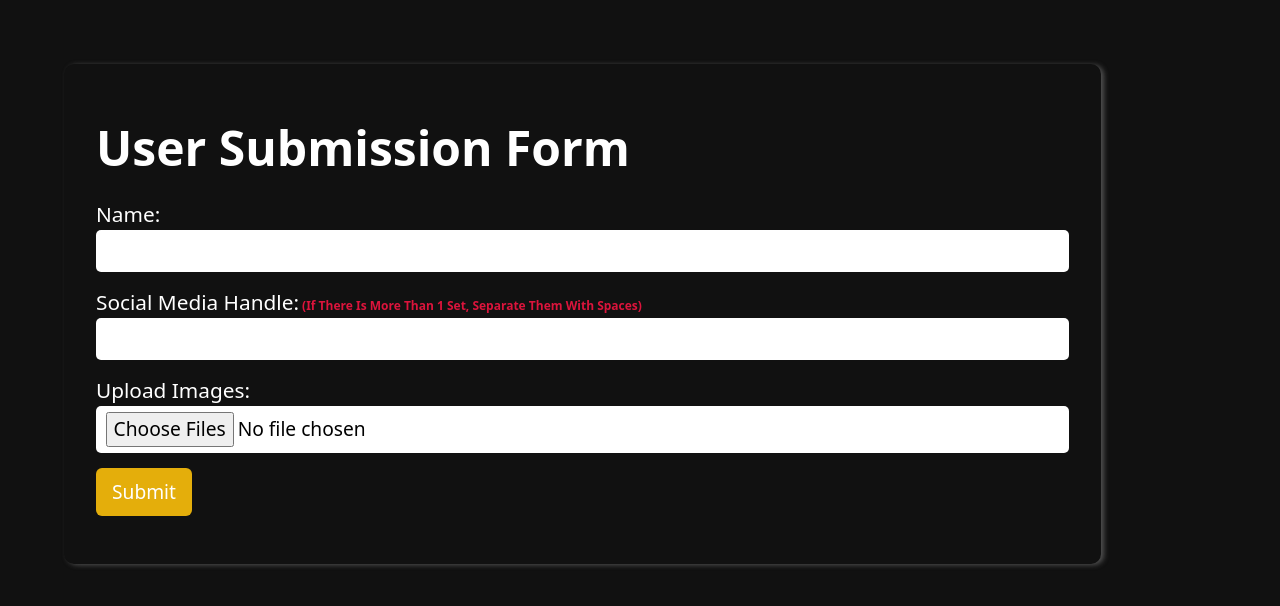
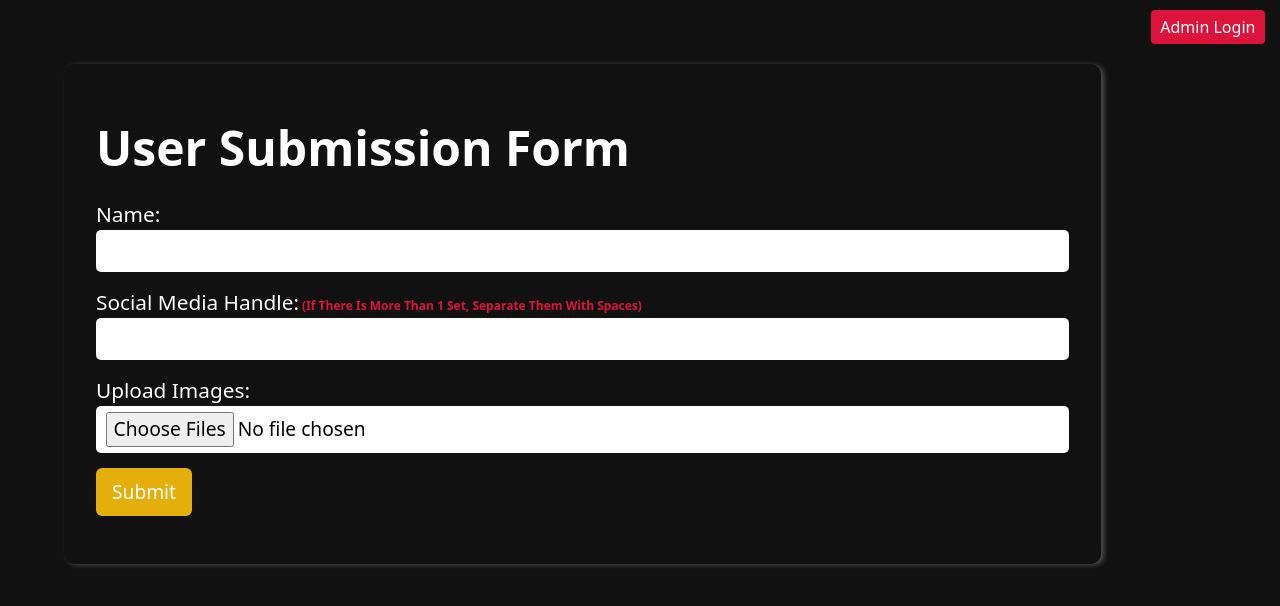
Before and after one commit to anurag-sonkar/3W-task-assignment-01-frontend, a React (Vite) app: page / in a window 1280 px wide. Shown: the top 606 px of the page. Built offline with nearby package versions, Linux system fonts and the light colour scheme.

Commit message:
assignment-stage-1-done

```diff
--- a/src/index.css
+++ b/src/index.css
@@ -17,6 +17,7 @@ body {
 }
 
 .container {
+  position: relative;
   padding: 4rem 4rem;
   width: 100%;
   height: 100vh;
@@ -65,6 +66,15 @@ body {
   padding: 0.6rem 0;
 }
 
+.admin-btn{
+  position: absolute;
+  top:10px;
+  right: 15px;
+  background-color: crimson;
+  padding: 0.3rem 0.6rem;
+  border-radius: 4px;
+}
+
 .note{
   color: crimson;
   font-size: 12px;
--- a/src/pages/AdminLogin.jsx
+++ b/src/pages/AdminLogin.jsx
@@ -5,8 +5,8 @@ import { useNavigate } from 'react-router-dom'
 function AdminLogin() {
     const naigate = useNavigate()
     const [formData , setFormData] = useState({
-        name : "",
-        password : ""
+        name : "Anurag",
+        password : "12345600088800"
 
     })
 
--- a/src/pages/UserForm.jsx
+++ b/src/pages/UserForm.jsx
@@ -1,8 +1,9 @@
 import React from 'react'
 import { user_base_url } from '../utils/base_url'
+import { useNavigate } from 'react-router-dom'
 
 function UserForm() {
-
+    const naviagte = useNavigate()
     const handleForm = async (e) => {
         e.preventDefault()
         const formData = new FormData(e.target)
@@ -30,6 +31,7 @@ function UserForm() {
 
     return (
         <div className='container'>
+                <button className='admin-btn' onClick={()=>naviagte('/admin-login')}>Admin Login</button>
             <form className='form-container' onSubmit={handleForm}>
                 <h1 className='heading'>User Submission Form</h1>
                 <div className='input-div'>
```
